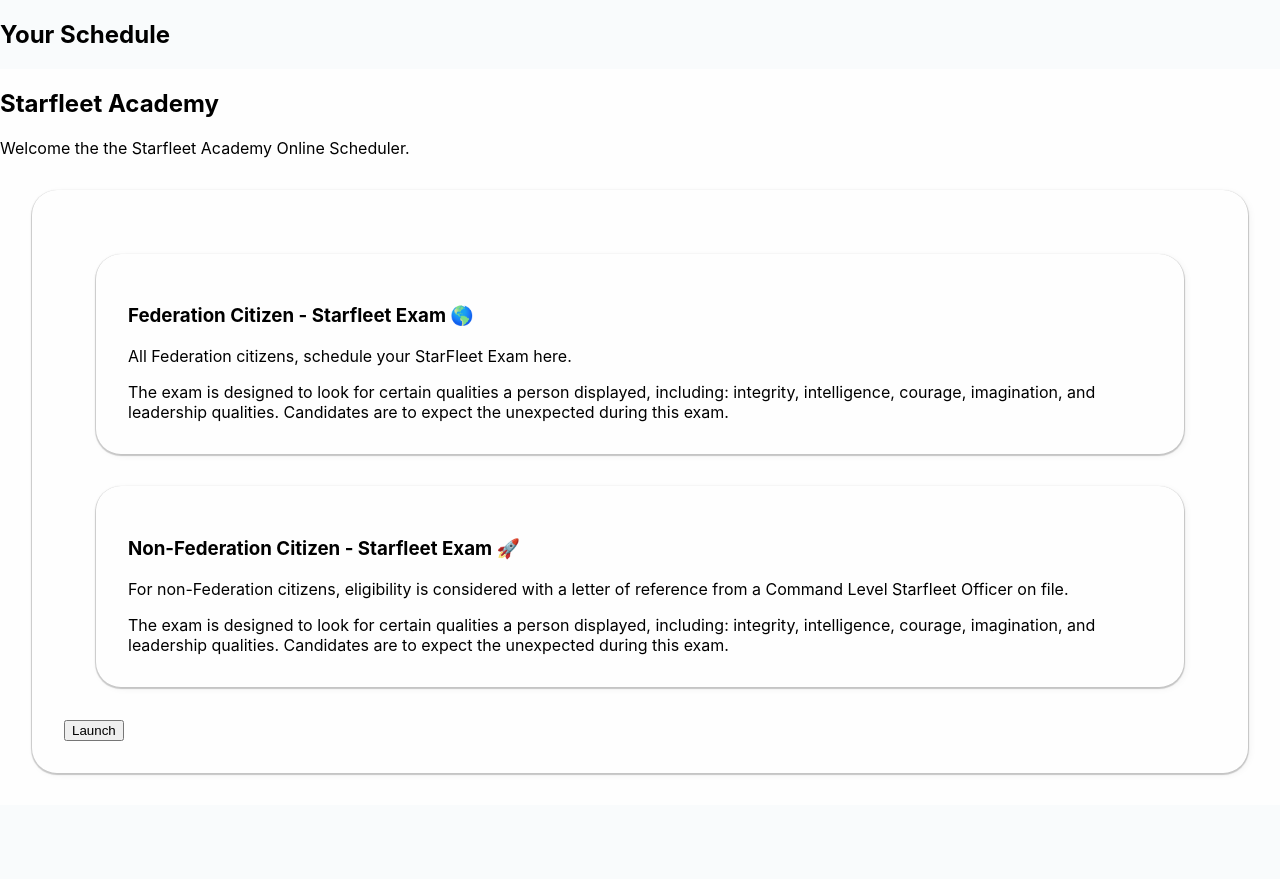
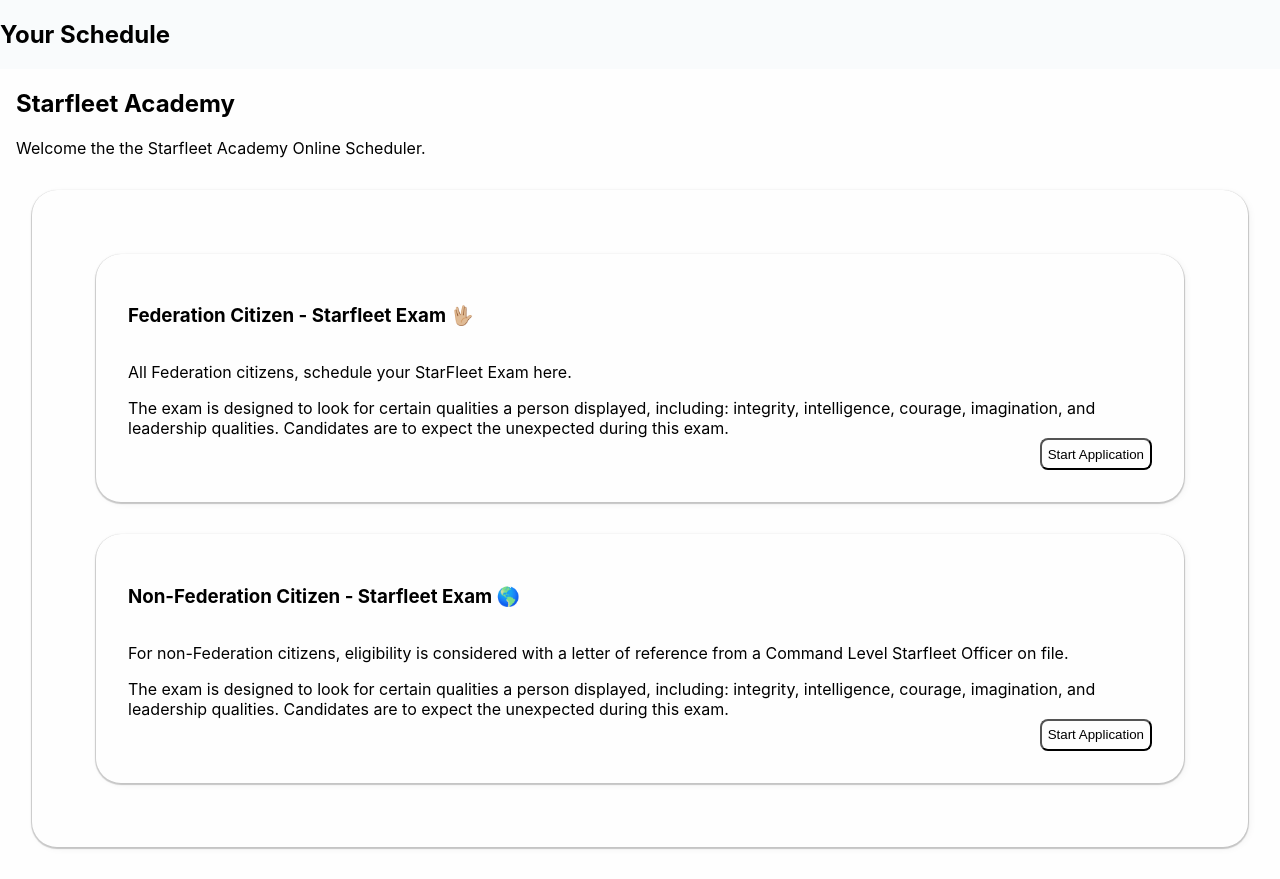
Before and after one commit to ErikPlachta/Calendari, a React (Create React App) app in the folder client/: page / in a window 1280 px wide. Before the commit the page ends 805 px from the top, so only its background shows below. Built offline with nearby package versions, Linux system fonts and the light colour scheme.

Commit message:
Add basic button styling and float to right of card

```diff
--- a/client/src/assets/css/styles.css
+++ b/client/src/assets/css/styles.css
@@ -125,6 +125,13 @@ button {
   --btn_bg_inactive: var(--c_05); /* button inactive text color */
   --btn_bg_active: var(--c_04); /* button active text color for hover and click */
 
+
+  border-radius: var(--br_primary);
+  width: fit-content;
+  height: 2rem;
+
+  background-color: var(--btn_bg_inactive);
+  color: var(--btn_tc_inactive);
 }
 
 
@@ -179,6 +186,11 @@ button {
 
 }
 
+.business header{
+  width: 100%;
+  margin: 0 1rem;
+}
+
 .configure{
 
 }
@@ -199,7 +211,18 @@ button {
   APPOINTMENT PAGE SPECIFIC CLASSES
 */
 
+.appointment_type_card{
+  display: flex;
+  flex-direction: column;
+  flex-wrap: wrap;
+  justify-content: justify;
+  /* padding: 1rem; */
+}
 
+.appointment_type_button{
+  float: right;
+
+}
 
 /*------------------------------------------------------------------------------
   HEADER, NAV, BRAND-NAME and LOGO
--- a/client/src/assets/json/business.json
+++ b/client/src/assets/json/business.json
@@ -8,7 +8,7 @@
                                     "appointment_types"  : {
                                         "0000-0000" : {
                                             "_id"           :   "0000-0000",
-                                            "name"          :   "Federation Citizen - Starfleet Exam 🌎",
+                                            "name"          :   "Federation Citizen - Starfleet Exam 🖖🏼",
                                             "summary"       :   "All Federation citizens, schedule your StarFleet Exam here.",
                                             "description"   :   "The exam is designed to look for certain qualities a person displayed, including: integrity, intelligence, courage, imagination, and leadership qualities. Candidates are to expect the unexpected during this exam.",
                                             "date_time"          :   "6 Hours",
@@ -27,7 +27,7 @@
                                         },
                                         "0000-0001" : {
                                             "_id"           :   "0000-0001",
-                                            "name"          :   "Non-Federation Citizen - Starfleet Exam 🚀",
+                                            "name"          :   "Non-Federation Citizen - Starfleet Exam 🌎",
                                             "summary"       :   "For non-Federation citizens, eligibility is considered with a letter of reference from a Command Level Starfleet Officer on file.",
                                             "description"   :   "The exam is designed to look for certain qualities a person displayed, including: integrity, intelligence, courage, imagination, and leadership qualities. Candidates are to expect the unexpected during this exam.",
                                             "date_time"          :   "6 Hours",
--- a/client/src/pages/Business_id.js
+++ b/client/src/pages/Business_id.js
@@ -55,28 +55,11 @@ export default function Business_id() {
           <p>{business.welcome}</p>
         </header>
 
-
-          {/* Dashboard is high-level summary  */}
-        {/* <section className="containerResults dashboard">
+        {/* container holding appointment types  */}
         <section className="containerResults">
-              <h3>Dashboard</h3>
-              <p>placeholder text for summary, here.</p>
-
-              <h4>Appointments</h4>
-              <ul>
-                <li>Scheduled: </li>
-                <li>Completed: </li>
-                <li>Canceled: </li>
-              </ul>
-            </section>
-        </section> */}
-
-
-         {/* Build appointment details here. */}
-         <section className="containerResults">
-            <form className='dayOfWeek'>
           {Object.keys(appointment_types).map( (appointment_type, index) => (
-                  <div className="containerResults">
+            // <form>
+              <div className="containerResults appointment_type_card">
                 <h3>
                   {capitalizeFirstLetter(appointment_types[appointment_type]['name'])}
                 </h3>
@@ -86,11 +69,16 @@ export default function Business_id() {
                 <span>
                   {appointment_types[appointment_type]['description']}
                 </span>
+
+                <span>
+                  <button className="appointment_type_button" onClick={approveTimes}>
+                    Start Application
+                  </button>
+                </span>
               </div>
+            // </form>
           ))}
-                {/* submit button for times */}
-                <input type='button' value="Launch" onClick={approveTimes}></input>
-            </form>
+
         </section>
       </main>
     </section>
```
Lines whose indentation alone changed are shown as unchanged.
